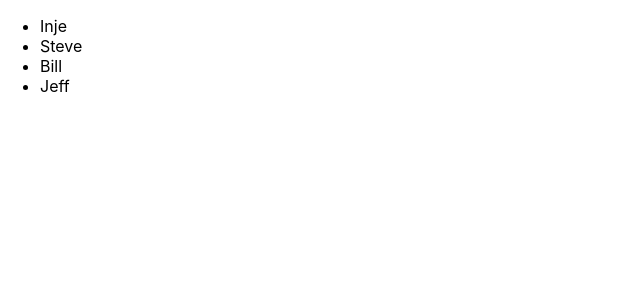
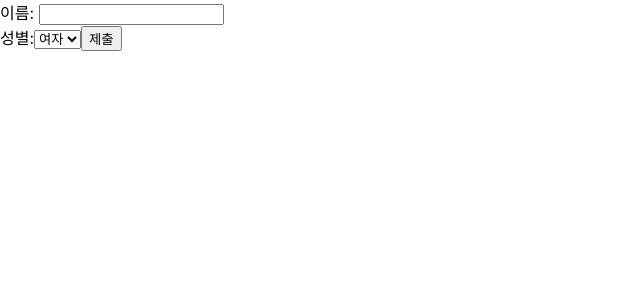
Before and after one commit to Jungkihong07/React-first-app, a React (Create React App) app in the folder my-app/: page / in a window 1280 px wide. Shown: the top 300 px of the page, without its empty margins (0-640 px from the left). Built offline with nearby package versions, Linux system fonts and the light colour scheme.

Commit message:
Section11 forms

```diff
--- /dev/null
+++ b/my-app/src/chapter_11/SignUp.jsx
@@ -0,0 +1,38 @@
+import React, { useState } from "react";
+
+function SignUp(props) {
+  const [name, setName] = useState("");
+  const [gender, setGender] = useState("여자");
+
+  const handleChangeName = (event) => {
+    setName(event.target.value);
+  };
+
+  const handleChangeGender = (event) => {
+    setGender(event.target.value);
+  };
+
+  const handleSubmit = (event) => {
+    alert(`이쁨 ${name}, 성별 :${gender}`);
+    event.preventDefault(); // 새로 로딩되는 것을 막음.
+  };
+
+  return (
+    <form onSubmit={handleSubmit}>
+      <label>
+        이름: <input type="text" value={name} onChange={handleChangeName} />
+      </label>
+      <br />
+      <label>
+        성별:
+        <select value={gender} onChange={handleChangeGender}>
+          <option value="남자">남자</option>
+          <option value="여자">여자</option>
+        </select>
+      </label>
+      <button type="submit"> 제출</button>
+    </form>
+  );
+}
+
+export default SignUp;
--- a/my-app/src/index.js
+++ b/my-app/src/index.js
@@ -12,11 +12,12 @@
 import ConfirmButton from "./chapter_08/ConfirmButton";
 import LandingPage from "./chapter_09/LandingPage";
 import AttendanceBook from "./chapter_10/AttendanceBook";
+import SignUp from "./chapter_11/SignUp";
 
 const root = ReactDOM.createRoot(document.getElementById("root"));
 root.render(
   <React.StrictMode>
-    <AttendanceBook />
+    <SignUp />
   </React.StrictMode>
 );
 
```
